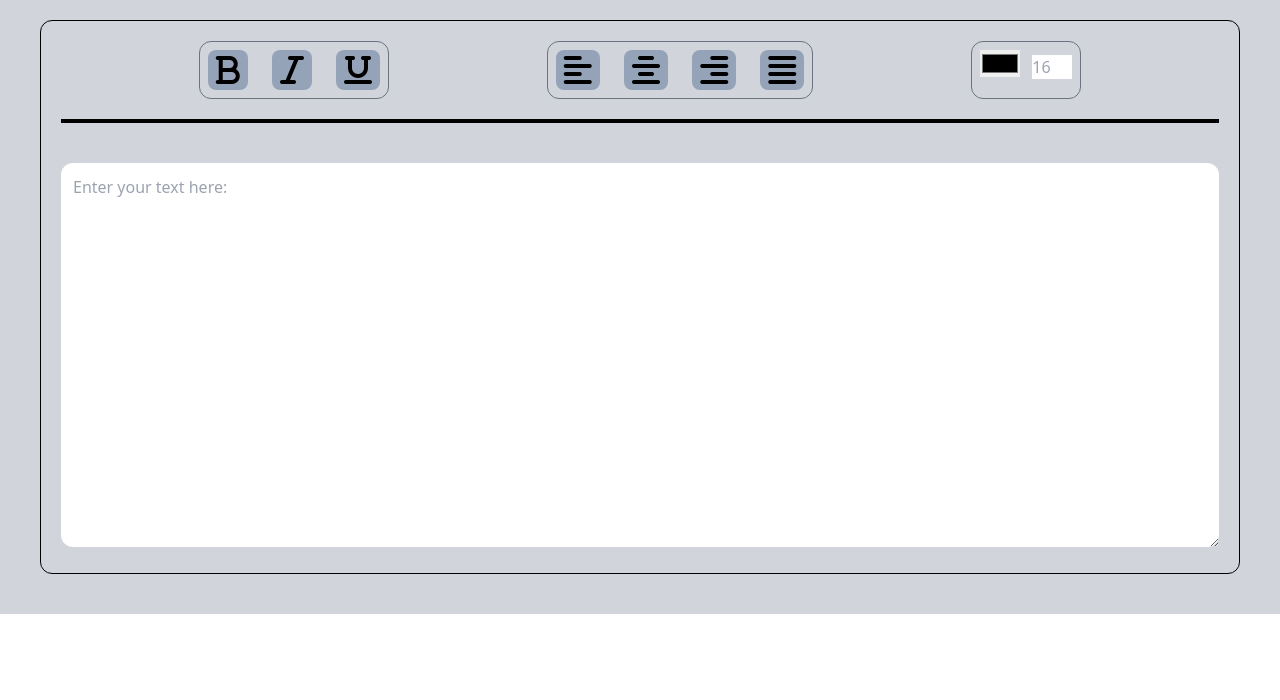
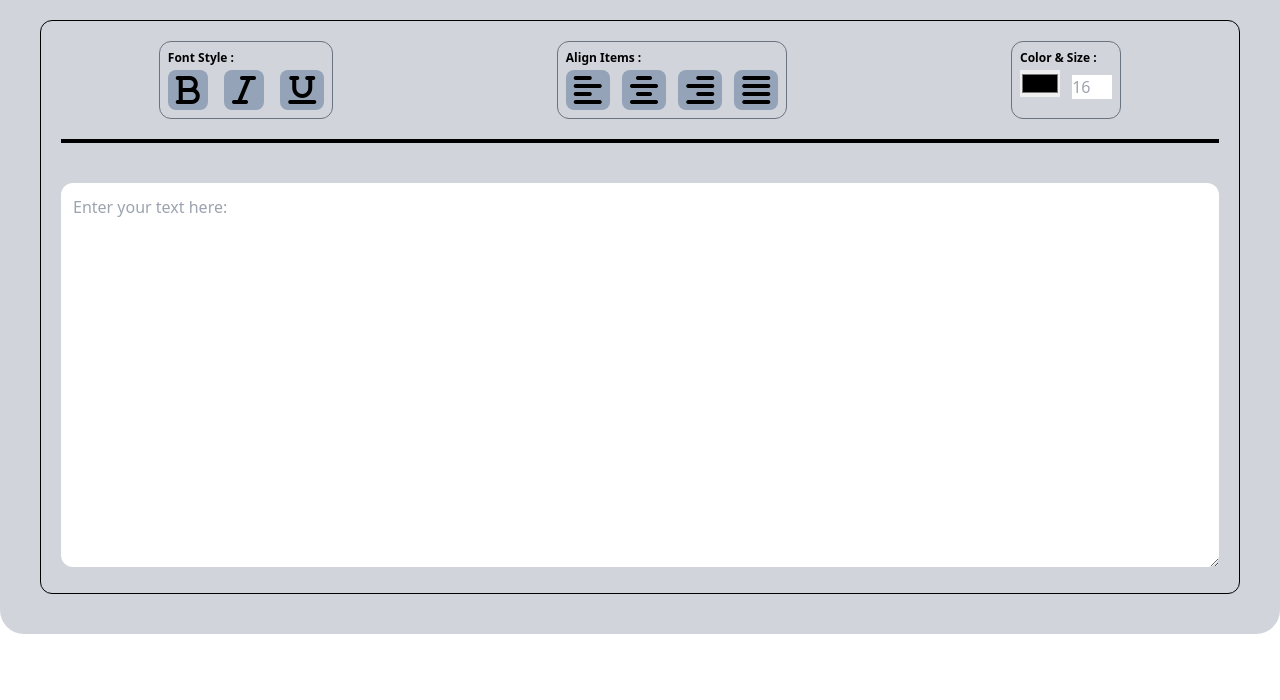
Before and after one commit to shahriakhansejan/Font, a plain HTML site: page index.html in a window 1280 px wide. Shown: the part 100-800 px from the top of the page. Drawn offline with nearby package versions, Linux system fonts and the light colour scheme.

Commit message:
first modify

```diff
--- a/index.html
+++ b/index.html
@@ -8,27 +8,29 @@
     <link rel="stylesheet" href="https://cdnjs.cloudflare.com/ajax/libs/font-awesome/6.5.1/css/all.min.css" integrity="sha512-DTOQO9RWCH3ppGqcWaEA1BIZOC6xxalwEsw9c2QQeAIftl+Vegovlnee1c9QX4TctnWMn13TZye+giMm8e2LwA==" crossorigin="anonymous" referrerpolicy="no-referrer" />
 </head>
 <body>
-<section class="bg-gray-300 container mx-auto p-10">
+<section class="bg-gray-300 container mx-auto p-10 rounded-3xl">
     <h1 class="text-center font-extrabold text-4xl">My Text Editor</h1>
    <div class="border border-black rounded-xl mt-10">
 
 
-    <div class="mt-5 flex justify-evenly">
-        <div class="border border-gray-500 p-2 rounded-xl">
+    <div class="mt-5 flex flex-col md:flex-row lg:flex-row justify-between mx-auto px-3 gap-3">
+        <div class="border border-gray-500 p-2 rounded-xl mx-auto">
+            <h1 class="text-xs font-bold mb-1">Font Style :</h1>
             <button id="bold" class="bg-slate-400 p-2 rounded-lg hover:bg-slate-200"><i class="fa-solid fa-2xl fa-bold"></i></button>
-            <button id="italic" class="bg-slate-400 p-2 rounded-lg hover:bg-slate-200 mx-5"><i class="fa-solid fa-2xl fa-italic"></i></i></button>
+            <button id="italic" class="bg-slate-400 p-2 rounded-lg hover:bg-slate-200 mx-3"><i class="fa-solid fa-2xl fa-italic"></i></i></button>
             <button id="underline" class="bg-slate-400 p-2 rounded-lg hover:bg-slate-200"><i class="fa-solid fa-2xl fa-underline"></i></button>
         </div>
 
-        <div class="border border-gray-500 p-2 rounded-xl">
+        <div class="border border-gray-500 p-2 rounded-xl mx-auto">
+            <h1 class="text-xs font-bold mb-1">Align Items :</h1>
             <button id="left-align" class="bg-slate-400 p-2 rounded-lg hover:bg-slate-200"><i class="fa-solid fa-align-left fa-2xl"></i></button>
-            <button id="center-align" class="mx-5 bg-slate-400 p-2 rounded-lg hover:bg-slate-200"><i class="fa-solid fa-align-center fa-2xl"></i></button>
-            <button id="right-align" class="mr-5 bg-slate-400 p-2 rounded-lg hover:bg-slate-200"><i class="fa-solid fa-align-right fa-2xl"></i></button>
+            <button id="center-align" class="mx-2 bg-slate-400 p-2 rounded-lg hover:bg-slate-200"><i class="fa-solid fa-align-center fa-2xl"></i></button>
+            <button id="right-align" class="mr-2 bg-slate-400 p-2 rounded-lg hover:bg-slate-200"><i class="fa-solid fa-align-right fa-2xl"></i></button>
             <button id="justify-align" class="bg-slate-400 p-2 rounded-lg hover:bg-slate-200"><i class="fa-solid fa-align-justify fa-2xl"></i></button>
         </div>
 
-        <div class="border border-gray-500 p-2 rounded-xl">
-
+        <div class="border border-gray-500 p-2 rounded-xl mx-auto">
+            <h1 class="text-xs font-bold mb-1">Color & Size :</h1>
         <input class="mr-2 w-10" type="color" name="" id="color-input">
         <input class="w-10" type="number" placeholder="16" name="" id="size-input" max="72" min="16">
 
```
